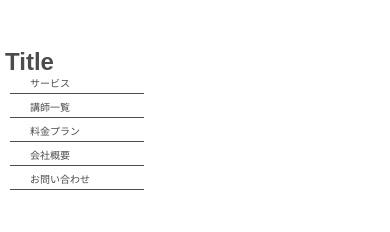
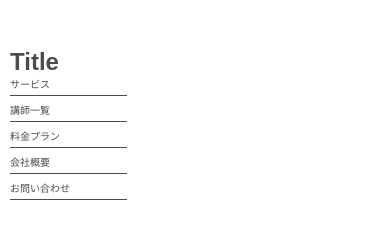
Before and after one commit to Fuji-r/20210923_work, a plain HTML site: page work2/index.html in a window 390 px wide. Drawn offline with Linux system fonts and the light colour scheme.

Commit message:
最新のファイルになります。
最新の更新のデータでご確認をお願いいたします.

```diff
--- a/work2/css/style.css
+++ b/work2/css/style.css
@@ -68,7 +68,7 @@ li + li {
     .header p {
         text-align: left;
         margin-left: 5px;
-        padding-top: 30px;
+        padding: 30px 5px;
     }
     .nav-list {
         display: block;
@@ -78,10 +78,11 @@ li + li {
     .nav-list li {
         display: inline-block;
         text-align: left;
-        width: 80%;
+        width: 100%;
         margin-top: 5px;
         margin-left: 5px;
         border-bottom: 1px solid #4c4c4c;
+        padding: 5px 0;
     }
     li + li {
         border: none;
```
